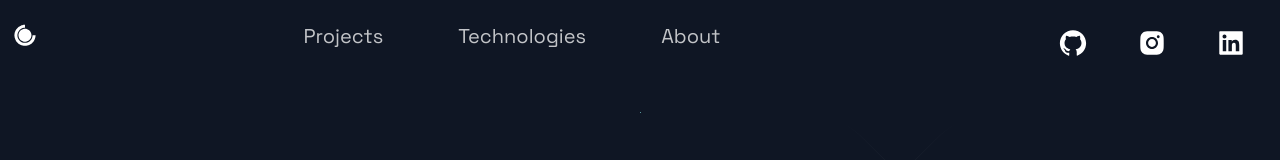
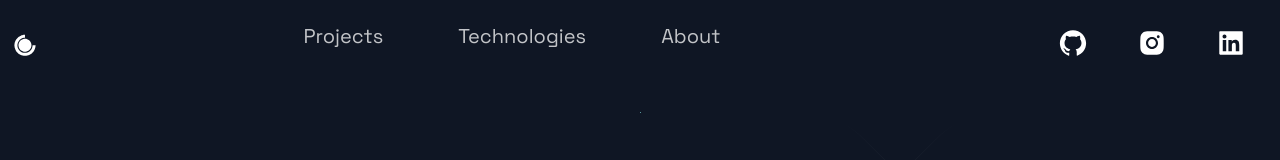
Before and after one commit to tahmidbintaslim/tahmid.github.io, a Next.js app: page / in a window 1280 px wide. Shown: the top 160 px of the page. Built offline with nearby package versions, Linux system fonts and the light colour scheme.

Commit message:
chore: Update Header component styles and fix logo display issue

```diff
--- a/src/components/Header/Header.js
+++ b/src/components/Header/Header.js
@@ -9,7 +9,7 @@
   <Container>
     <Div1>
       <Link href="/">
-        <a style={{ display: "flex", alignItems: "center", color: "white", marginBottom: "20px" }}>
+        <a style={{ display: "flex", alignItems: "center", color: "white" }}>
           <DiCssdeck size="3rem" /></a>
       </Link>
     </Div1>
--- a/src/components/Header/HeaderStyles.js
+++ b/src/components/Header/HeaderStyles.js
@@ -26,7 +26,8 @@
   grid-area: 1 / 1 / 2 / 2;
   display: flex;
   flex-direction: row;
-  align-content: center;
+  flex-wrap: nowrap;
+  align-items: center;
   @media ${(props) => props.theme.breakpoints.sm} {
     grid-area: 1 / 1 / 2 / 3;
   }
```
